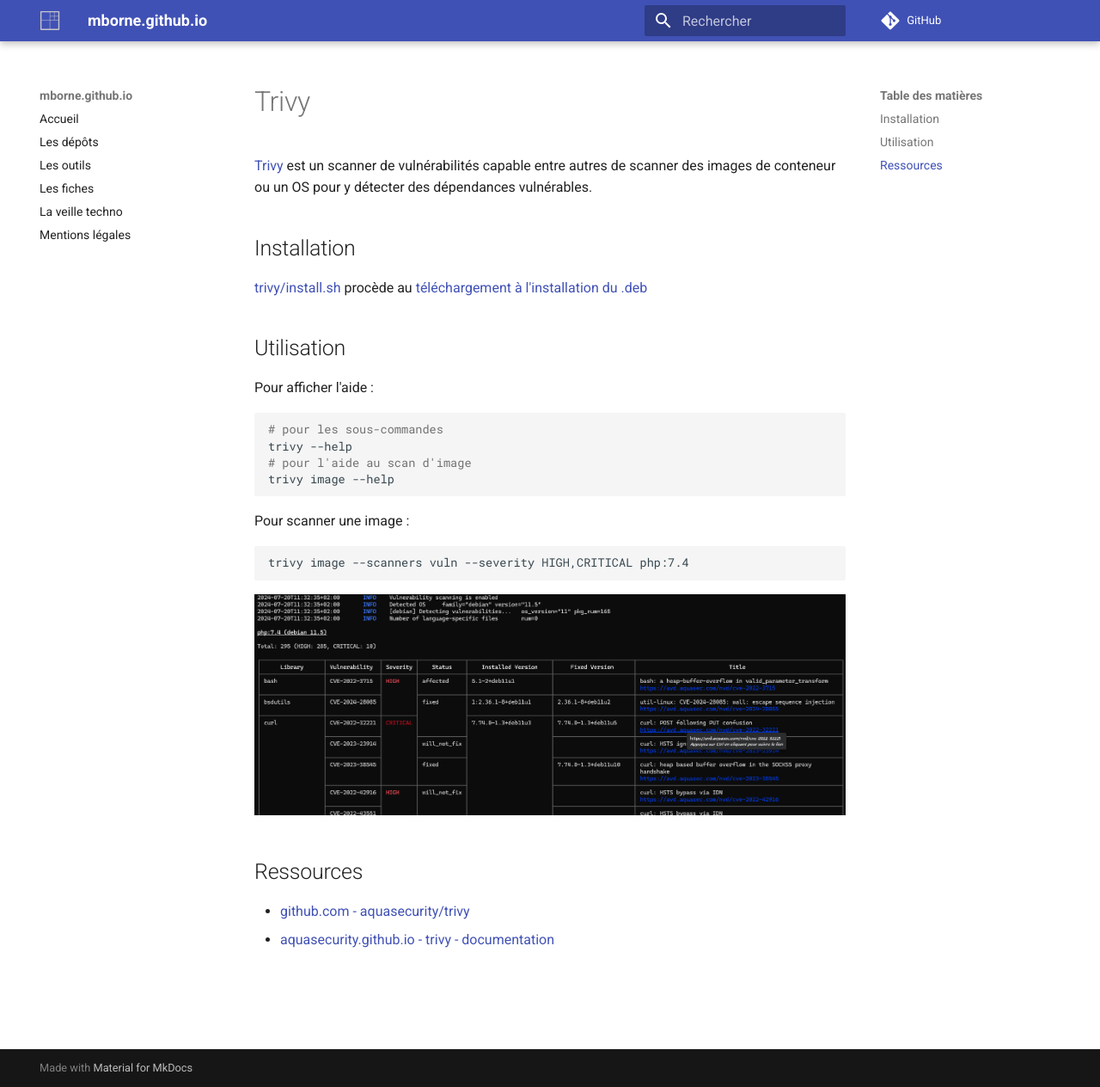
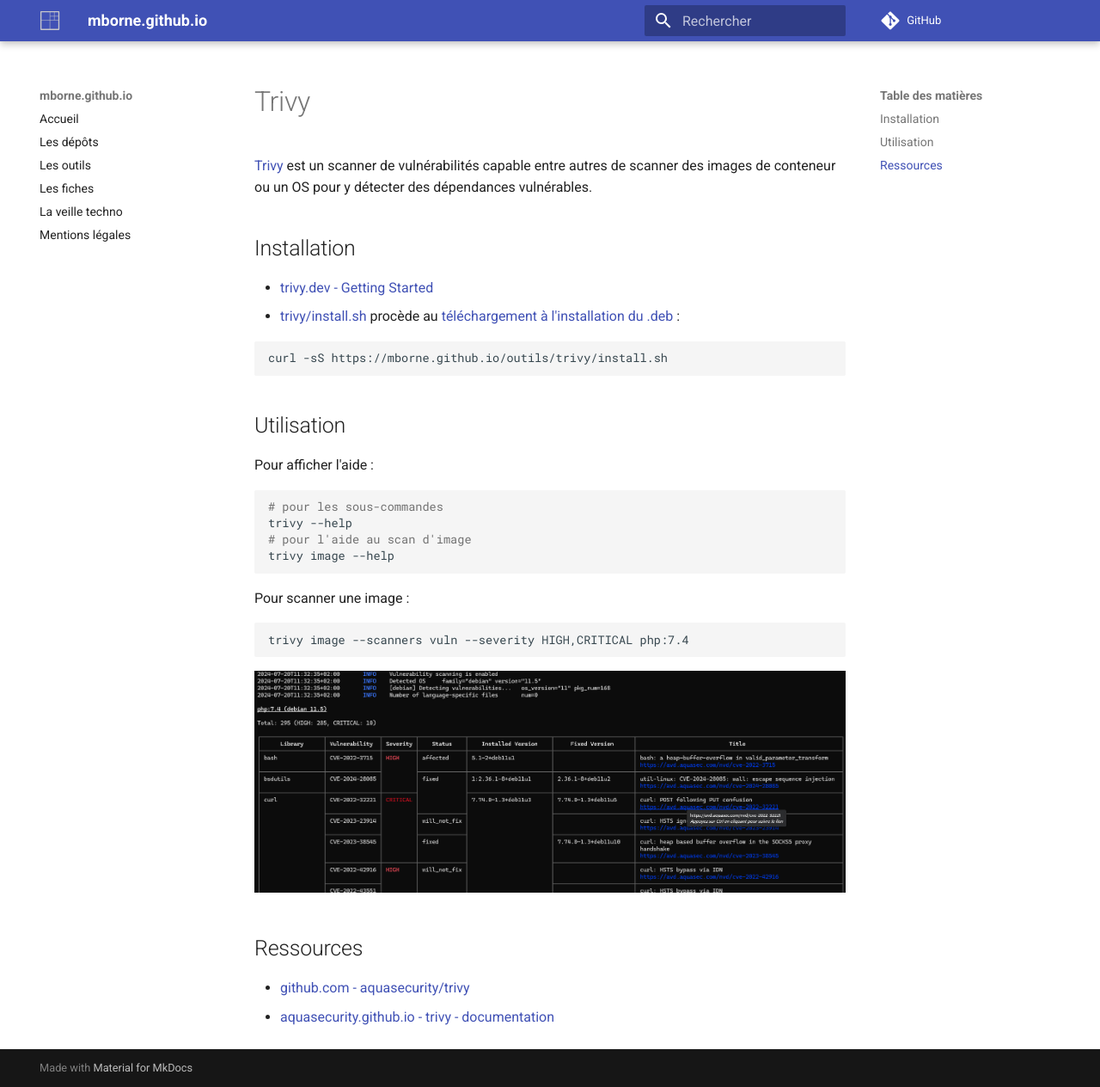
Before and after one commit to mborne/mborne.github.io, an MkDocs documentation site: the page built from docs/outils/trivy/README.md, in a window 1280 px wide and 1264 px high. Shown: the whole window at 86% size. Built offline with MkDocs 1.6.1 and Material for MkDocs 9.7.7, drawn with Linux system fonts in a browser that asks for light colours; comment, search, counter and statistics services are not loaded.

Commit message:
chore(trivy): update version and readme

````diff
--- a/docs/outils/trivy/README.md
+++ b/docs/outils/trivy/README.md
@@ -4,7 +4,12 @@
 
 ## Installation
 
-[trivy/install.sh](install.sh) procède au [téléchargement à l'installation du .deb](https://github.com/aquasecurity/trivy/releases)
+* [trivy.dev - Getting Started](https://trivy.dev/latest/getting-started/)
+* [trivy/install.sh](install.sh) procède au [téléchargement à l'installation du .deb](https://github.com/aquasecurity/trivy/releases) :
+
+```bash
+curl -sS https://mborne.github.io/outils/trivy/install.sh
+```
 
 ## Utilisation
 
````
Also changed, not shown: 1 other file.
